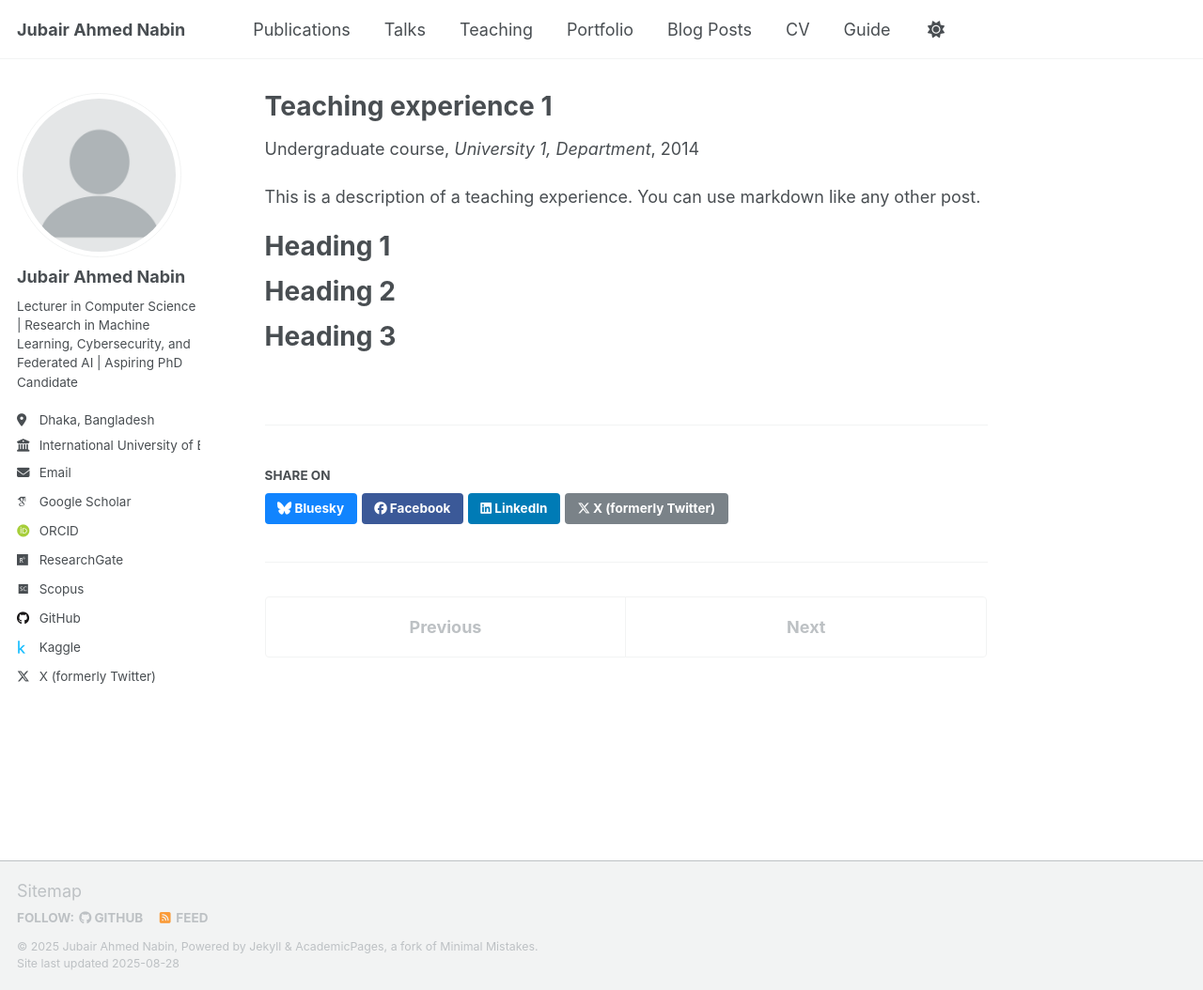
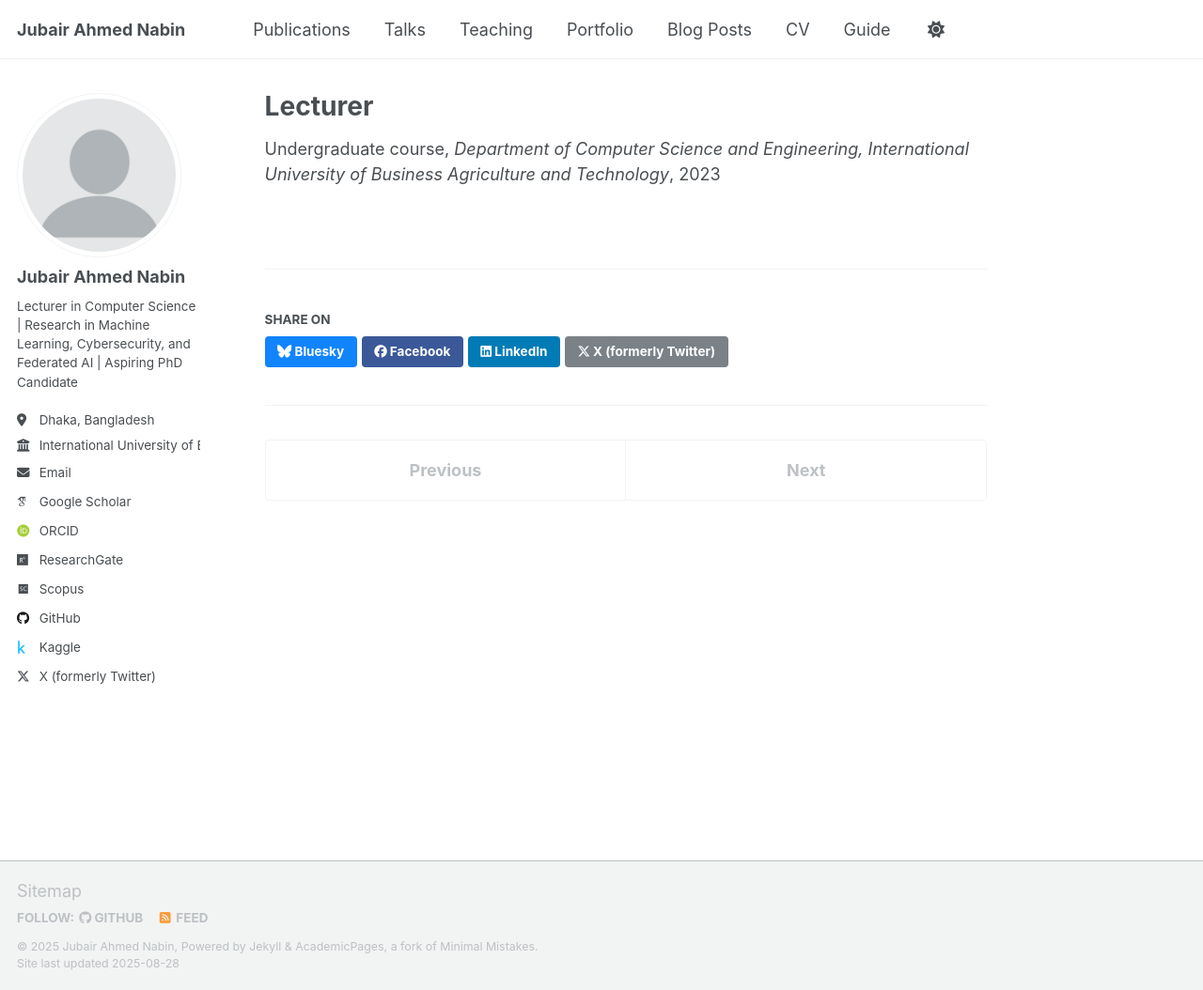
Before and after one commit to nabin47/nabin47.github.io, a Jekyll site: the page built from _teaching/2014-spring-teaching-1.md, in a window 1280 px wide and 1054 px high. Shown: the whole window at 94% size. Built offline with Jekyll 4.4.1, drawn with Linux system fonts in a browser that asks for light colours; some web fonts are replaced; a script that is not in the unit is left out.

Commit message:
Update 2014-spring-teaching-1.md

```diff
--- a/_teaching/2014-spring-teaching-1.md
+++ b/_teaching/2014-spring-teaching-1.md
@@ -1,20 +1,9 @@
 ---
-title: "Teaching experience 1"
+title: "Lecturer"
 collection: teaching
 type: "Undergraduate course"
 permalink: /teaching/2014-spring-teaching-1
-venue: "University 1, Department"
-date: 2014-01-01
-location: "City, Country"
+venue: "Department of Computer Science and Engineering, International University of Business Agriculture and Technology"
+date: 2023-08-27
+location: "4 Embankment Drive Road,Sector-10, Uttara Model Town, Dhaka-1230."
 ---
-
-This is a description of a teaching experience. You can use markdown like any other post.
-
-Heading 1
-======
-
-Heading 2
-======
-
-Heading 3
-======
```
